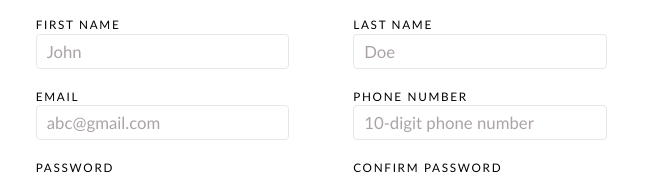
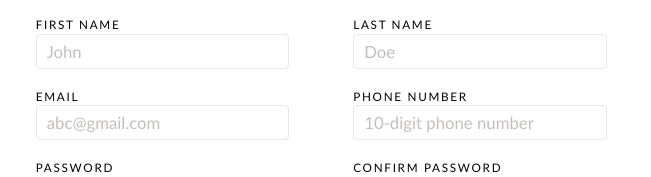
Before and after one commit to weirdwolfx/odin-sign-up-form, a plain HTML site: page index.html in a window 1280 px wide. Shown: the part 312-489 px from the top of the page, 370-1021 px from the left. Drawn offline with Linux system fonts and the light colour scheme.

Commit message:
Lighten font color for input placeholder

```diff
--- a/style.css
+++ b/style.css
@@ -151,7 +151,7 @@ fieldset input:user-valid {
 }
 
 fieldset input::placeholder {
-    color: rgb(172, 164, 164);
+    color: rgb(198, 190, 190);
 }
 
 input:focus-visible {
```
